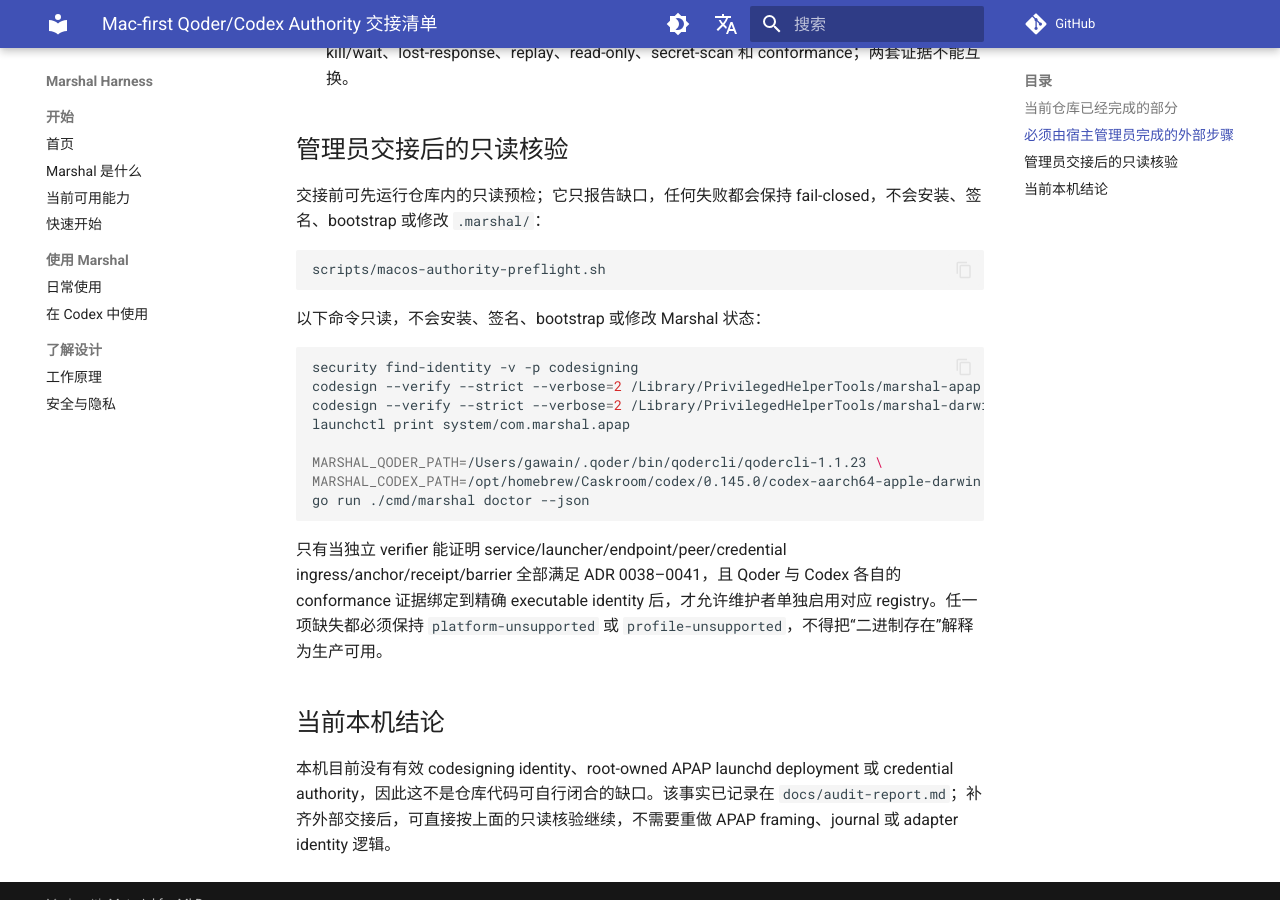
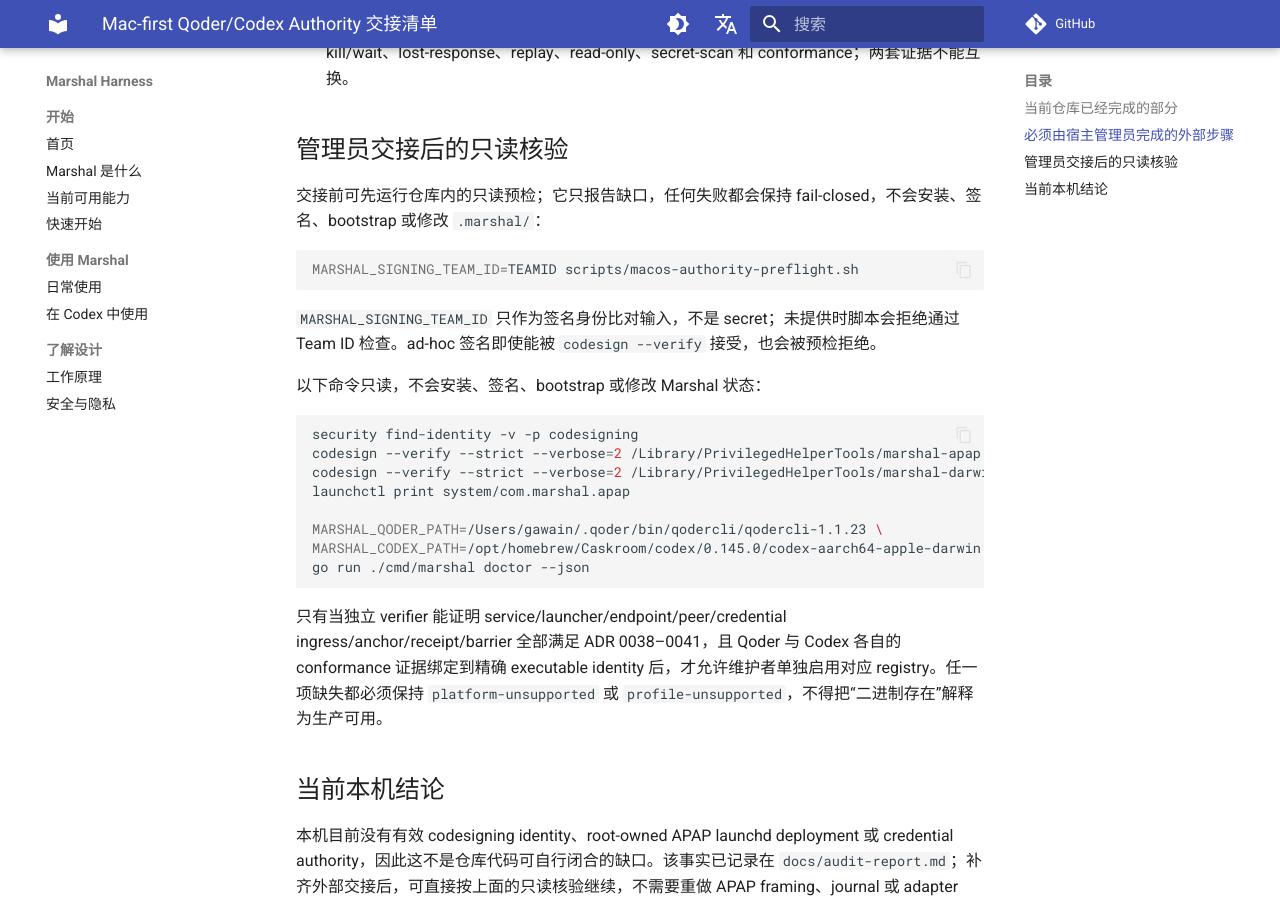
Before and after one commit to chiga0/marshal-harness, an MkDocs documentation site: the page built from docs/mac-first-authority-handoff.md, in a window 1280 px wide and 900 px high, scrolled down 1049 px. Built offline with MkDocs 1.6.1 and Material for MkDocs 9.7.7, drawn with Linux system fonts in a browser that asks for light colours; comment, search, counter and statistics services are not loaded.

````diff
--- a/docs/mac-first-authority-handoff.md
+++ b/docs/mac-first-authority-handoff.md
@@ -26,8 +26,10 @@
 交接前可先运行仓库内的只读预检；它只报告缺口，任何失败都会保持 fail-closed，不会安装、签名、bootstrap 或修改 `.marshal/`：
 
 ```sh
-scripts/macos-authority-preflight.sh
+MARSHAL_SIGNING_TEAM_ID=TEAMID scripts/macos-authority-preflight.sh
 ```
+
+`MARSHAL_SIGNING_TEAM_ID` 只作为签名身份比对输入，不是 secret；未提供时脚本会拒绝通过 Team ID 检查。ad-hoc 签名即使能被 `codesign --verify` 接受，也会被预检拒绝。
 
 以下命令只读，不会安装、签名、bootstrap 或修改 Marshal 状态：
 
````
Also changed, not shown: docs/audit-report.md (+1 -1 lines), 1 other file.
